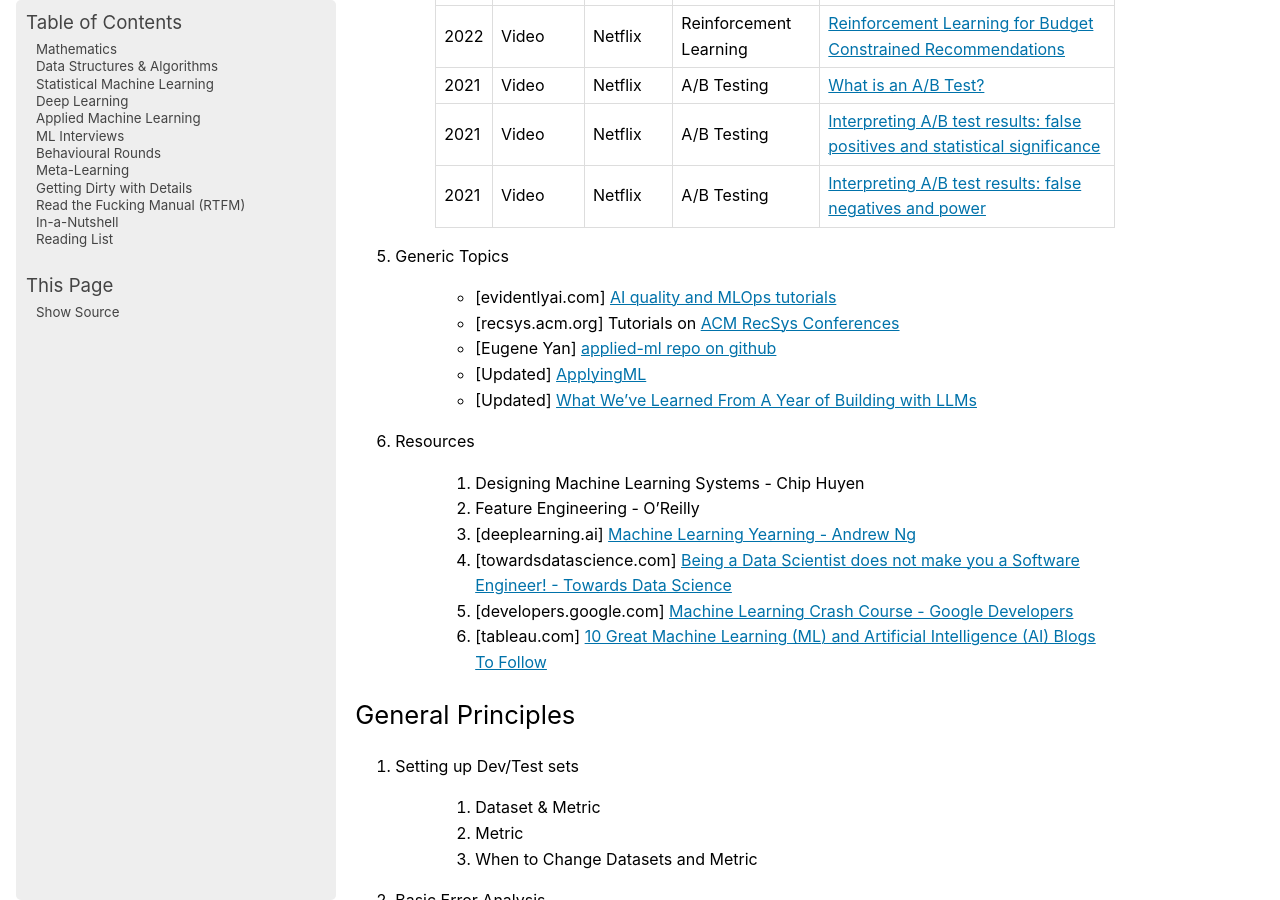
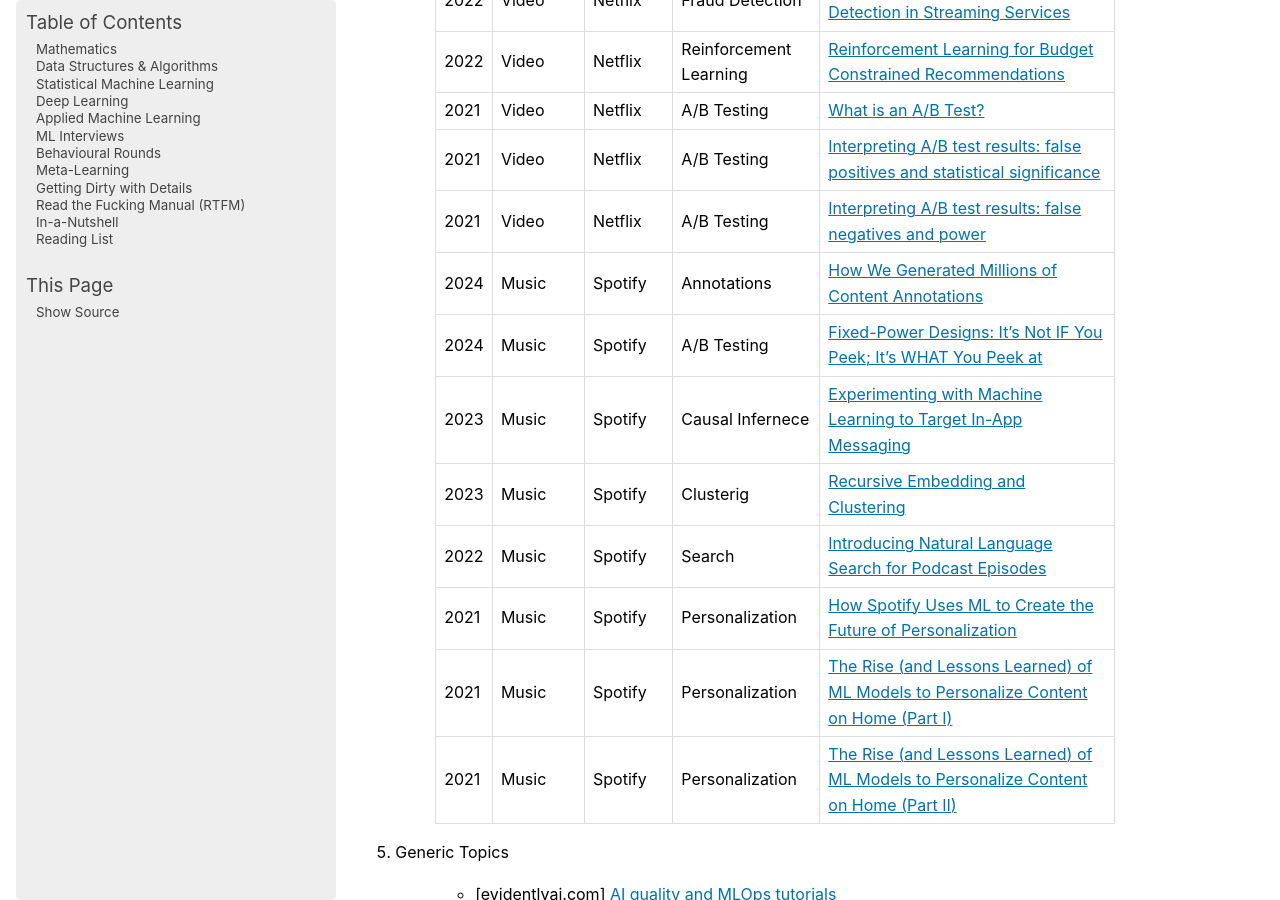
Before and after one commit to uselesstechjunks/leetcode, a Sphinx documentation site: the page built from docs/source/applied/methods/index.rst, in a window 1280 px wide and 900 px high, scrolled down 7337 px. Built offline with Sphinx 7.4.7, drawn with Linux system fonts in a browser that asks for light colours; pages that are not in the unit, such as notebooks, are missing from menus; some of the changed text lies outside the part shown.

Commit message:
Update index.rst

```diff
--- a/docs/source/applied/methods/index.rst
+++ b/docs/source/applied/methods/index.rst
@@ -46,6 +46,7 @@ Design Resources
 	* [blog.google] `AI <https://blog.google/technology/ai/>`_
 	* [netflixtechblog.com] `Netflix TechBlog <https://netflixtechblog.com/>`_
 	* [engineering.atspotify.com] `Spotify Engineering <https://engineering.atspotify.com/>`_
+	* [ngineering.atspotify.com] `Spotify Machine Learning <https://engineering.atspotify.com/category/maching-learning/>`_
 	* [medium.com] `Pinterest Engineering <https://medium.com/pinterest-engineering>`_
 	* [eng.snap.com] `Snapchat Engineering Blog <https://eng.snap.com/>`_
 	* [blogs.bing] `Bing Blogs - The news, trends, people and technology behind Bing <https://blogs.bing.com/>`_
@@ -102,6 +103,14 @@ Design Resources
 			2021, Video, Netflix, A/B Testing, `What is an A/B Test? <https://netflixtechblog.com/what-is-an-a-b-test-b08cc1b57962>`_
 			2021, Video, Netflix, A/B Testing, `Interpreting A/B test results: false positives and statistical significance <https://netflixtechblog.com/interpreting-a-b-test-results-false-positives-and-statistical-significance-c1522d0db27a>`_
 			2021, Video, Netflix, A/B Testing, `Interpreting A/B test results: false negatives and power <https://netflixtechblog.com/interpreting-a-b-test-results-false-negatives-and-power-6943995cf3a8>`_
+			2024, Music, Spotify, Annotations, `How We Generated Millions of Content Annotations <https://engineering.atspotify.com/2024/10/how-we-generated-millions-of-content-annotations/>`_
+			2024, Music, Spotify, A/B Testing, `Fixed-Power Designs: It’s Not IF You Peek; It’s WHAT You Peek at <https://engineering.atspotify.com/2024/05/fixed-power-designs-its-not-if-you-peek-its-what-you-peek-at/>`_
+			2023, Music, Spotify, Causal Infernece, `Experimenting with Machine Learning to Target In-App Messaging <https://engineering.atspotify.com/2023/06/experimenting-with-machine-learning-to-target-in-app-messaging/>`_
+			2023, Music, Spotify, Clusterig, `Recursive Embedding and Clustering <https://engineering.atspotify.com/2023/12/recursive-embedding-and-clustering/>`_
+			2022, Music, Spotify, Search, `Introducing Natural Language Search for Podcast Episodes <https://engineering.atspotify.com/2022/03/introducing-natural-language-search-for-podcast-episodes/>`_
+			2021, Music, Spotify, Personalization, `How Spotify Uses ML to Create the Future of Personalization <https://engineering.atspotify.com/2021/12/how-spotify-uses-ml-to-create-the-future-of-personalization/>`_
+			2021, Music, Spotify, Personalization, `The Rise (and Lessons Learned) of ML Models to Personalize Content on Home (Part I) <https://engineering.atspotify.com/2021/11/the-rise-and-lessons-learned-of-ml-models-to-personalize-content-on-home-part-i/>`_
+			2021, Music, Spotify, Personalization, `The Rise (and Lessons Learned) of ML Models to Personalize Content on Home (Part II) <https://engineering.atspotify.com/2021/11/the-rise-and-lessons-learned-of-ml-models-to-personalize-content-on-home-part-ii/>`_
 
 5. Generic Topics
 
```
